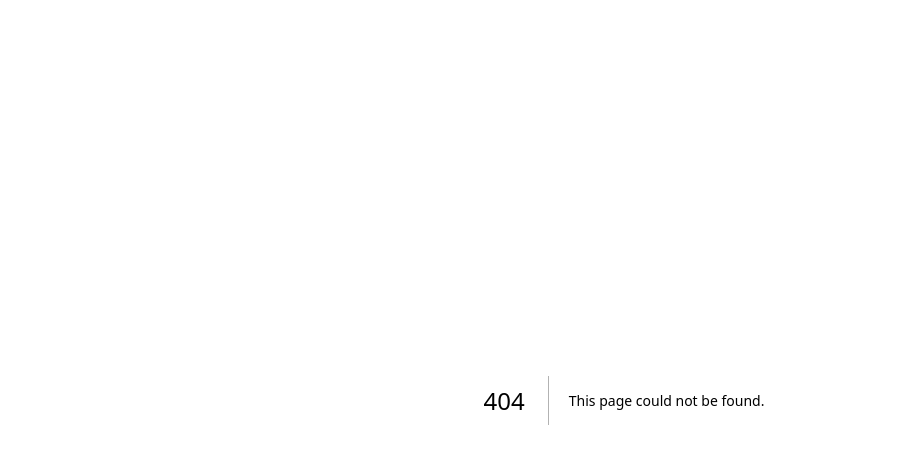
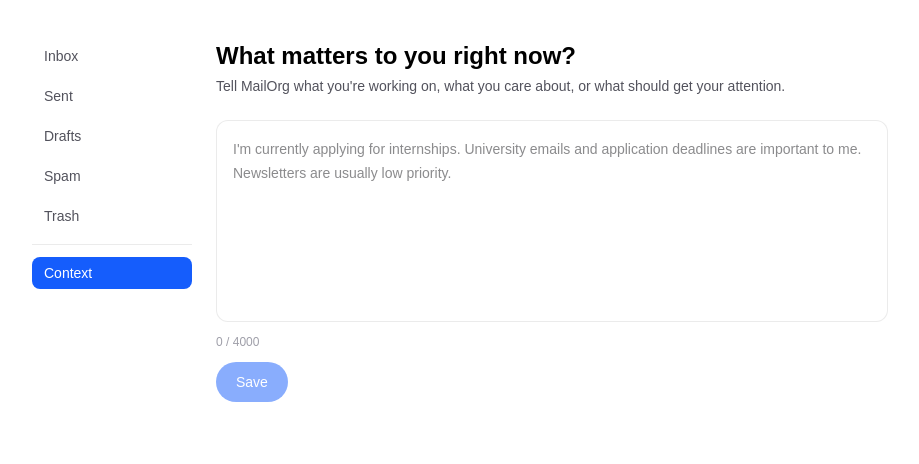
Before and after one commit to jaisohanreddy/MailOrg, a Next.js app in the folder mailorg-app/: page /settings/context in a window 1280 px wide. Before the commit this address had no page. Shown: the top 464 px of the page, without its empty margins (16-935 px from the left). Built offline with nearby package versions, Linux system fonts and the light colour scheme; no server answers; the database is empty; sample sign-in values are in the browser's storage.

Commit message:
feat(ai): add user context

```diff
--- a/mailorg-app/src/app/inbox/FolderNav.tsx
+++ b/mailorg-app/src/app/inbox/FolderNav.tsx
@@ -8,27 +8,36 @@ const FOLDERS = [
   { href: "/trash", label: "Trash" },
 ] as const;
 
+function NavLink({ href, label, active }: { href: string; label: string; active: string }) {
+  return (
+    <Link
+      href={href}
+      aria-current={active === href ? "page" : undefined}
+      className={`rounded-full px-3 py-1.5 text-sm font-medium transition-colors sm:rounded-lg ${
+        active === href
+          ? "bg-blue-600 text-white"
+          : "text-zinc-600 hover:bg-zinc-100 dark:text-zinc-300 dark:hover:bg-zinc-800"
+      }`}
+    >
+      {label}
+    </Link>
+  );
+}
+
 // Plain Gmail-label-based folder navigation - no database state, Gmail is
 // the source of truth for what's in each folder. Rendered inline by each
 // folder page (not a Next.js layout.tsx) so it doesn't apply to the
-// message detail route, which isn't a folder listing.
+// message detail route, which isn't a folder listing. Also the app's one
+// persistent nav element, so it carries a link to the (non-Gmail) Context
+// settings page too, visually separated from the folder list.
 export function FolderNav({ active }: { active: string }) {
   return (
     <nav className="flex flex-row flex-wrap gap-2 sm:w-40 sm:flex-none sm:flex-col">
       {FOLDERS.map((folder) => (
-        <Link
-          key={folder.href}
-          href={folder.href}
-          aria-current={active === folder.href ? "page" : undefined}
-          className={`rounded-full px-3 py-1.5 text-sm font-medium transition-colors sm:rounded-lg ${
-            active === folder.href
-              ? "bg-blue-600 text-white"
-              : "text-zinc-600 hover:bg-zinc-100 dark:text-zinc-300 dark:hover:bg-zinc-800"
-          }`}
-        >
-          {folder.label}
-        </Link>
+        <NavLink key={folder.href} href={folder.href} label={folder.label} active={active} />
       ))}
+      <div className="my-1 h-px w-full bg-black/[.08] dark:bg-white/[.08]" />
+      <NavLink href="/settings/context" label="Context" active={active} />
     </nav>
   );
 }
--- /dev/null
+++ b/mailorg-app/src/app/settings/context/ContextForm.tsx
@@ -0,0 +1,119 @@
+"use client";
+
+import { useState } from "react";
+import { useRouter } from "next/navigation";
+
+import { deleteUserContext, saveUserContext } from "./actions";
+
+const MAX_LENGTH = 4000;
+
+export function ContextForm({
+  initialContext,
+}: {
+  initialContext: string | null;
+}) {
+  const router = useRouter();
+  const [value, setValue] = useState(initialContext ?? "");
+  const [isSaving, setIsSaving] = useState(false);
+  const [isDeleting, setIsDeleting] = useState(false);
+  const [error, setError] = useState<string | null>(null);
+  const [success, setSuccess] = useState<string | null>(null);
+
+  const isBusy = isSaving || isDeleting;
+  const hasContent = value.trim().length > 0;
+
+  function handleChange(event: React.ChangeEvent<HTMLTextAreaElement>) {
+    setValue(event.target.value);
+    setError(null);
+    setSuccess(null);
+  }
+
+  async function handleSave(event: React.FormEvent) {
+    event.preventDefault();
+
+    setIsSaving(true);
+    setError(null);
+    setSuccess(null);
+
+    const result = await saveUserContext(value);
+
+    setIsSaving(false);
+
+    if (!result.success) {
+      setError(result.error);
+      return;
+    }
+
+    setSuccess("Saved.");
+    router.refresh();
+  }
+
+  async function handleDelete() {
+    setIsDeleting(true);
+    setError(null);
+    setSuccess(null);
+
+    const result = await deleteUserContext();
+
+    setIsDeleting(false);
+
+    if (!result.success) {
+      setError(result.error);
+      return;
+    }
+
+    setValue("");
+    setSuccess("Cleared.");
+    router.refresh();
+  }
+
+  return (
+    <form onSubmit={handleSave} className="flex flex-col gap-3">
+      <textarea
+        value={value}
+        onChange={handleChange}
+        rows={7}
+        maxLength={MAX_LENGTH}
+        disabled={isBusy}
+        placeholder="I'm currently applying for internships. University emails and application deadlines are important to me. Newsletters are usually low priority."
+        className="w-full resize-none rounded-xl border border-black/[.08] bg-white p-4 text-sm leading-6 text-zinc-900 outline-none transition-colors focus:border-blue-400 disabled:opacity-50 dark:border-white/[.08] dark:bg-zinc-950 dark:text-zinc-50"
+      />
+
+      <div className="flex items-center justify-between text-xs text-zinc-400 dark:text-zinc-600">
+        <span>
+          {value.length} / {MAX_LENGTH}
+        </span>
+      </div>
+
+      {error && (
+        <p className="text-sm text-red-600 dark:text-red-400">{error}</p>
+      )}
+      {success && !error && (
+        <p className="text-sm text-emerald-600 dark:text-emerald-400">
+          {success}
+        </p>
+      )}
+
+      <div className="flex items-center gap-2">
+        <button
+          type="submit"
+          disabled={isBusy || !hasContent}
+          className="flex h-10 items-center justify-center rounded-full bg-blue-600 px-5 text-sm font-medium text-white transition-colors hover:bg-blue-700 disabled:opacity-50"
+        >
+          {isSaving ? "Saving…" : "Save"}
+        </button>
+
+        {hasContent && (
+          <button
+            type="button"
+            onClick={handleDelete}
+            disabled={isBusy}
+            className="flex h-10 items-center justify-center rounded-full border border-zinc-200 px-5 text-sm font-medium text-zinc-600 transition-colors hover:bg-zinc-100 disabled:opacity-50 dark:border-zinc-700 dark:text-zinc-300 dark:hover:bg-zinc-800"
+          >
+            {isDeleting ? "Clearing…" : "Clear"}
+          </button>
+        )}
+      </div>
+    </form>
+  );
+}
--- /dev/null
+++ b/mailorg-app/src/app/settings/context/actions.ts
@@ -0,0 +1,108 @@
+"use server";
+
+import { revalidatePath } from "next/cache";
+
+import { auth } from "@/lib/auth";
+import { prisma } from "@/lib/prisma";
+
+const MAX_CONTEXT_LENGTH = 4000;
+
+type ContextActionResult =
+  | { success: true }
+  | { success: false; error: string };
+
+// Reads the current user's context (never another user's - userId always
+// comes from the session, never a caller-supplied argument). Returns null
+// if the user has no context saved yet, not an error.
+export async function getUserContext(): Promise<string | null> {
+  const session = await auth();
+
+  if (!session?.user?.id) {
+    return null;
+  }
+
+  const record = await prisma.userContext.findUnique({
+    where: { userId: session.user.id },
+  });
+
+  return record?.contextText ?? null;
+}
+
+// Creates or updates the current user's context. Validates server-side
+// regardless of any client-side checks: must be a non-empty string (after
+// trimming) within MAX_CONTEXT_LENGTH. The raw text is never logged.
+export async function saveUserContext(
+  contextText: string
+): Promise<ContextActionResult> {
+  const session = await auth();
+
+  if (!session?.user?.id) {
+    return { success: false, error: "You need to be signed in to do that." };
+  }
+
+  if (typeof contextText !== "string") {
+    return { success: false, error: "Context must be text." };
+  }
+
+  const trimmed = contextText.trim();
+
+  if (!trimmed) {
+    return { success: false, error: "Context can't be empty." };
+  }
+
+  if (trimmed.length > MAX_CONTEXT_LENGTH) {
+    return {
+      success: false,
+      error: `Context must be ${MAX_CONTEXT_LENGTH} characters or fewer (currently ${trimmed.length}).`,
+    };
+  }
+
+  try {
+    await prisma.userContext.upsert({
+      where: { userId: session.user.id },
+      create: { userId: session.user.id, contextText: trimmed },
+      update: { contextText: trimmed },
+    });
+  } catch (err) {
+    console.error(
+      "Failed to save user context:",
+      err instanceof Error ? err.message : String(err)
+    );
+    return {
+      success: false,
+      error: "Couldn't save your context. Please try again.",
+    };
+  }
+
+  revalidatePath("/settings/context");
+  return { success: true };
+}
+
+// Deletes only the current user's context. deleteMany (rather than delete)
+// so calling this when no context exists is a harmless no-op instead of a
+// P2025 "record not found" error.
+export async function deleteUserContext(): Promise<ContextActionResult> {
+  const session = await auth();
+
+  if (!session?.user?.id) {
+    return { success: false, error: "You need to be signed in to do that." };
+  }
+
+  try {
+    await prisma.userContext.deleteMany({
+      where: { userId: session.user.id },
+    });
+  } catch (err) {
+    console.error(
+      "Failed to delete user context:",
+      err instanceof Error ? err.message : String(err)
+    );
+    return {
+      success: false,
+      error: "Couldn't delete your context. Please try again.",
+    };
+  }
+
+  revalidatePath("/settings/context");
+  return { success: true };
+}
--- /dev/null
+++ b/mailorg-app/src/app/settings/context/page.tsx
@@ -0,0 +1,49 @@
+import { redirect } from "next/navigation";
+
+import { auth } from "@/lib/auth";
+import { FolderNav } from "@/app/inbox/FolderNav";
+import { getUserContext } from "./actions";
+import { ContextForm } from "./ContextForm";
+
+export default async function UserContextPage() {
+  const session = await auth();
+
+  if (!session?.user?.id) {
+    redirect("/sign-in");
+  }
+
+  let contextText: string | null = null;
+  let error: string | null = null;
+
+  try {
+    contextText = await getUserContext();
+  } catch (err) {
+    console.error(err);
+    error =
+      "We couldn't load your context right now. Please try again shortly.";
+  }
+
+  return (
+    <div className="flex flex-1 flex-col gap-6 px-6 py-10 sm:flex-row sm:px-12">
+      <FolderNav active="/settings/context" />
+
+      <div className="flex w-full max-w-2xl flex-1 flex-col gap-6">
+        <div className="flex flex-col gap-1">
+          <h1 className="text-2xl font-semibold text-black dark:text-zinc-50">
+            What matters to you right now?
+          </h1>
+          <p className="text-sm text-zinc-600 dark:text-zinc-400">
+            Tell MailOrg what you&apos;re working on, what you care about, or
+            what should get your attention.
+          </p>
+        </div>
+
+        {error && (
+          <p className="text-sm text-red-600 dark:text-red-400">{error}</p>
+        )}
+
+        <ContextForm initialContext={contextText} />
+      </div>
+    </div>
+  );
+}
```
Also changed, not shown: 2 other files (tests, documents, lock files or other folders).
